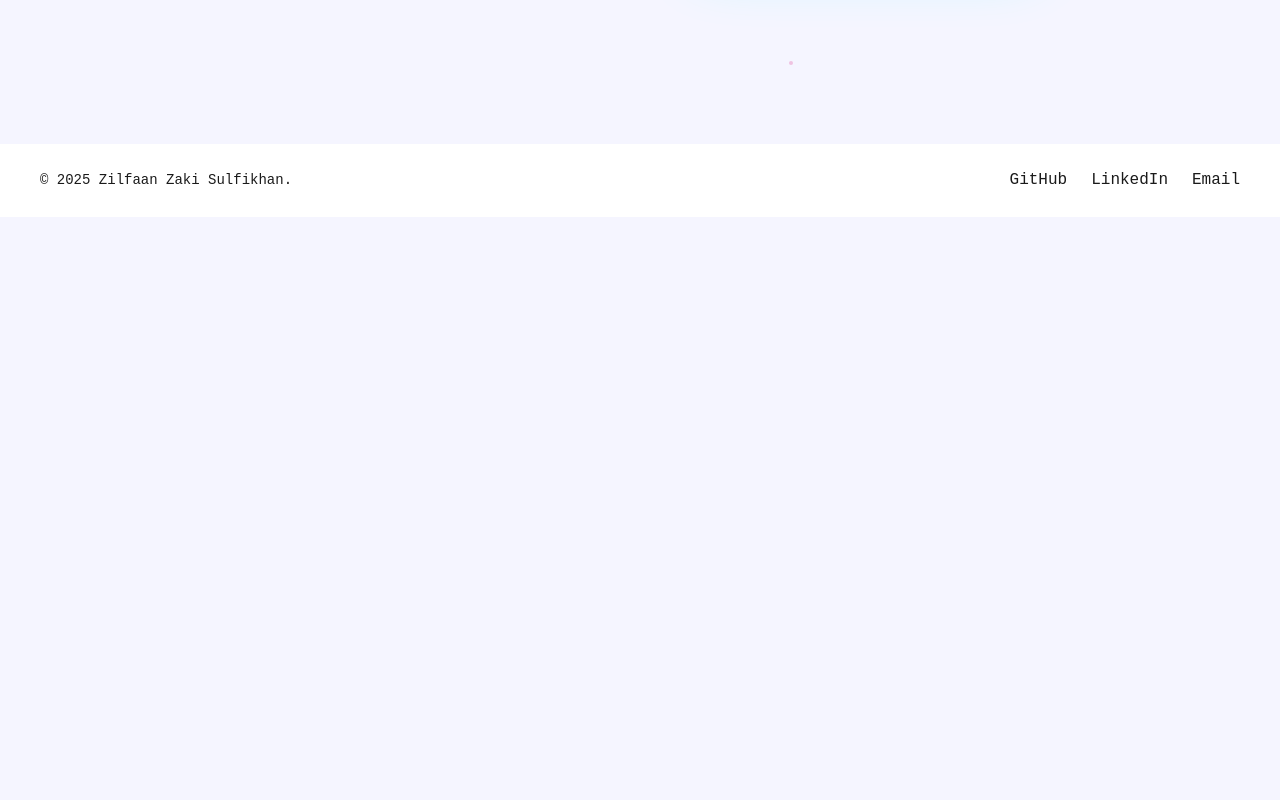
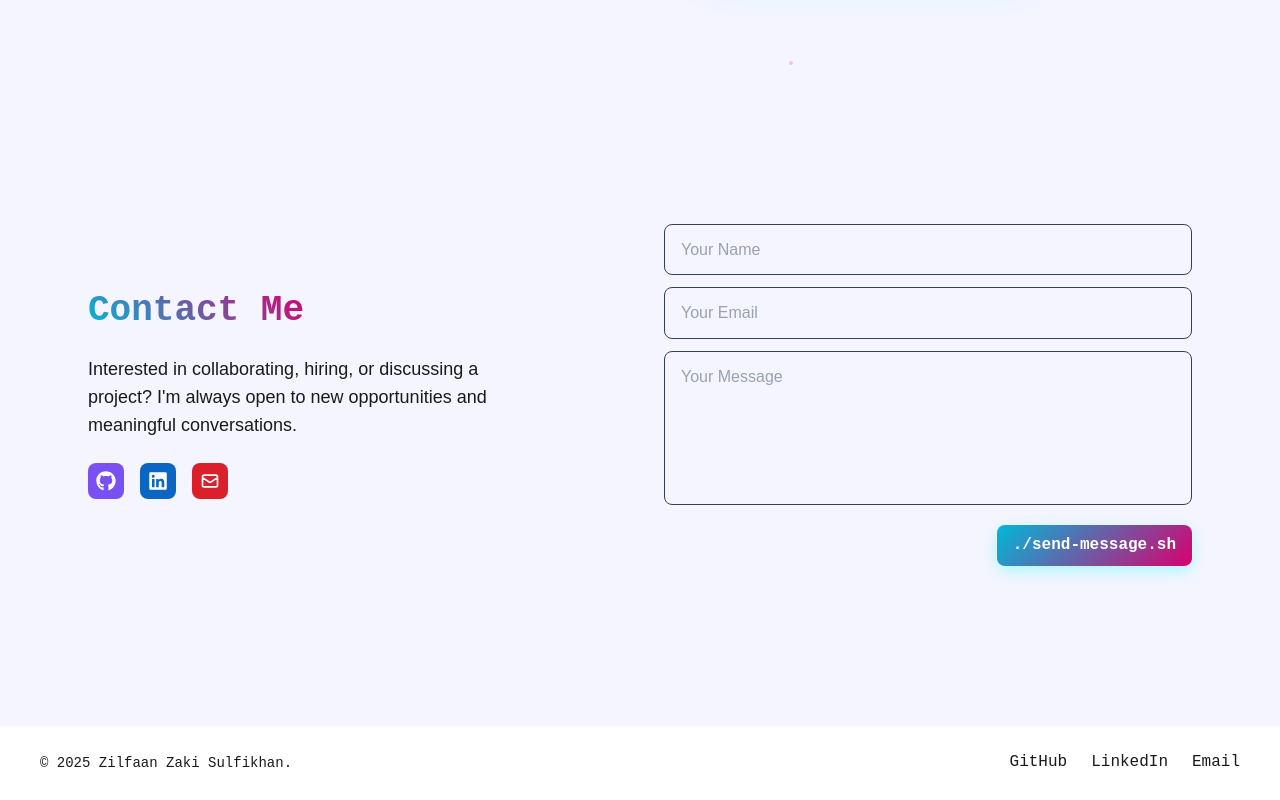
Before and after one commit to Zilfaan/portfolio-site, a Next.js app: page / in a window 1280 px wide. Shown: the part 1981-2781 px from the top of the page. Before the commit the page ends 2198 px from the top, so only its background shows below. Built offline with nearby package versions, Linux system fonts and the light colour scheme.

Commit message:
Created contact me section

```diff
--- a/src/app/page.tsx
+++ b/src/app/page.tsx
@@ -1,6 +1,7 @@
 import Hero from "@/components/Hero";
 import ProjectsPage from "../components/Projects";
 import Education from "../components/Education";
+import Contact from "@/components/Contact";
 
 export default function Home() {
   return (
@@ -15,6 +16,9 @@ export default function Home() {
       <div id="projects">
         <ProjectsPage />
       </div>
+      <div id="contact">
+        <Contact />
+      </div>
     </>
   );
 }
--- /dev/null
+++ b/src/components/Contact.tsx
@@ -0,0 +1,129 @@
+"use client";
+
+import { FaGithub, FaLinkedin } from "react-icons/fa";
+import { HiOutlineMail } from "react-icons/hi";
+import { ReactNode } from "react";
+
+interface SocialButtonProps {
+  href: string;
+  label: string;
+  bgColor: string;
+  hoverColor?: string;
+  children: ReactNode;
+}
+
+function SocialButton({
+  href,
+  label,
+  bgColor,
+  hoverColor,
+  children,
+}: SocialButtonProps) {
+  return (
+    <a
+      href={href}
+      target="_blank"
+      rel="noopener noreferrer"
+      aria-label={label}
+      className="inline-flex items-center justify-center rounded-lg p-2 transition-transform duration-200 transform hover:scale-110 focus:outline-none focus:ring-2 focus:ring-offset-2"
+      style={{
+        backgroundColor: bgColor,
+        color: "white",
+        transition: "box-shadow 0.2s ease-in-out, transform 0.2s ease-in-out",
+      }}
+      onMouseEnter={(e) =>
+        (e.currentTarget.style.boxShadow = `0 0 20px ${hoverColor || bgColor}`)
+      }
+      onMouseLeave={(e) => (e.currentTarget.style.boxShadow = "none")}
+    >
+      {children}
+    </a>
+  );
+}
+
+const sharedInputStyles =
+  "w-full px-4 py-3 rounded-lg border border-gray-700 focus:ring-2 focus:ring-[var(--accent-cyan)]/80 outline-none text-white placeholder-gray-400 transition-all duration-200";
+
+export default function ContactSection() {
+  return (
+    <section className="pt-20 pb-40 px-6 max-w-6xl mx-auto grid md:grid-cols-2 gap-12 items-center">
+      {/* Contact Info */}
+      <div className="text-center md:text-left space-y-6 flex flex-col items-center md:items-start">
+        <h1 className="text-3xl md:text-4xl font-mono font-bold special-text w-fit">
+          Contact Me
+        </h1>
+        <p className="text-lg max-w-md">
+          Interested in collaborating, hiring, or discussing a project? I&apos;m
+          always open to new opportunities and meaningful conversations.
+        </p>
+
+        {/* Social buttons */}
+        <div className="flex gap-4">
+          <SocialButton
+            href="https://github.com/zilfaan"
+            label="GitHub"
+            bgColor="#7950F2"
+          >
+            <FaGithub className="text-xl" />
+          </SocialButton>
+          <SocialButton
+            href="https://www.linkedin.com/in/zilfaan-sulfikhan-9358b6303/"
+            label="LinkedIn"
+            bgColor="#0A66C2"
+          >
+            <FaLinkedin className="text-xl" />
+          </SocialButton>
+          <SocialButton
+            href="mailto:zilfaanzaki@example.com"
+            label="Email"
+            bgColor="#da202a"
+          >
+            <HiOutlineMail className="text-xl" />
+          </SocialButton>
+        </div>
+      </div>
+
+      {/* Contact me form */}
+      <form
+        className="space-y-5"
+        onSubmit={() => {
+          //TODO: Logic for contact form
+        }}
+      >
+        <div className="flex flex-col gap-3">
+          <input
+            type="text"
+            placeholder="Your Name"
+            className={sharedInputStyles}
+          />
+          <input
+            type="email"
+            placeholder="Your Email"
+            className={sharedInputStyles}
+          />
+          <textarea
+            placeholder="Your Message"
+            rows={5}
+            className={`${sharedInputStyles} resize-none`}
+          />
+        </div>
+
+        {/* Send button */}
+        <div className="flex justify-end">
+          <button
+            type="submit"
+            className="inline-flex items-center gap-2 px-4 py-2 rounded-lg text-md font-mono font-semibold transition-transform duration-300 hover:scale-105"
+            style={{
+              background:
+                "linear-gradient(135deg, var(--accent-cyan), var(--accent-magenta))",
+              color: "var(--background)",
+              boxShadow: "0 5px 15px rgba(0,255,245,0.3)",
+            }}
+          >
+            ./send-message.sh
+          </button>
+        </div>
+      </form>
+    </section>
+  );
+}
```
